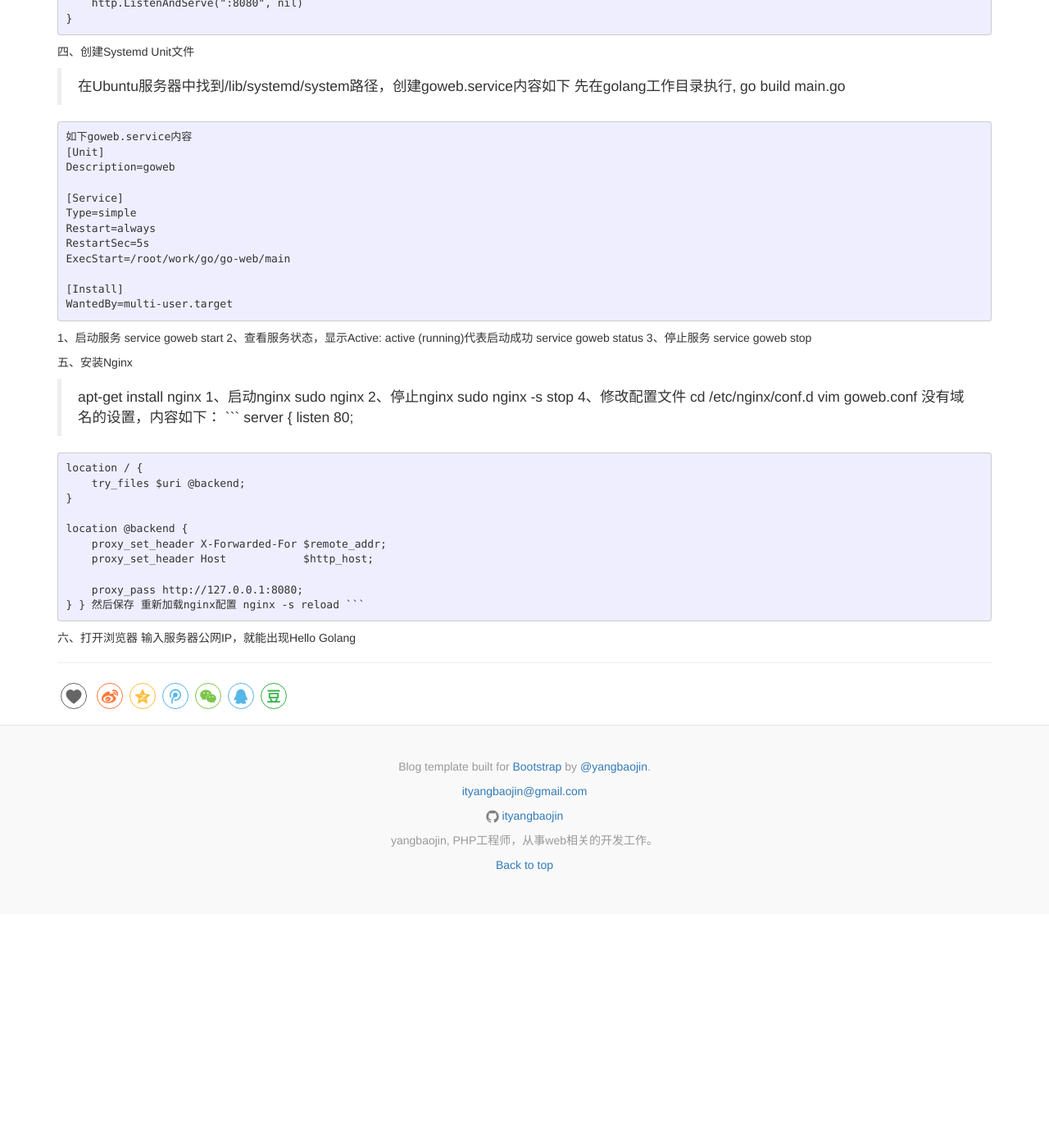
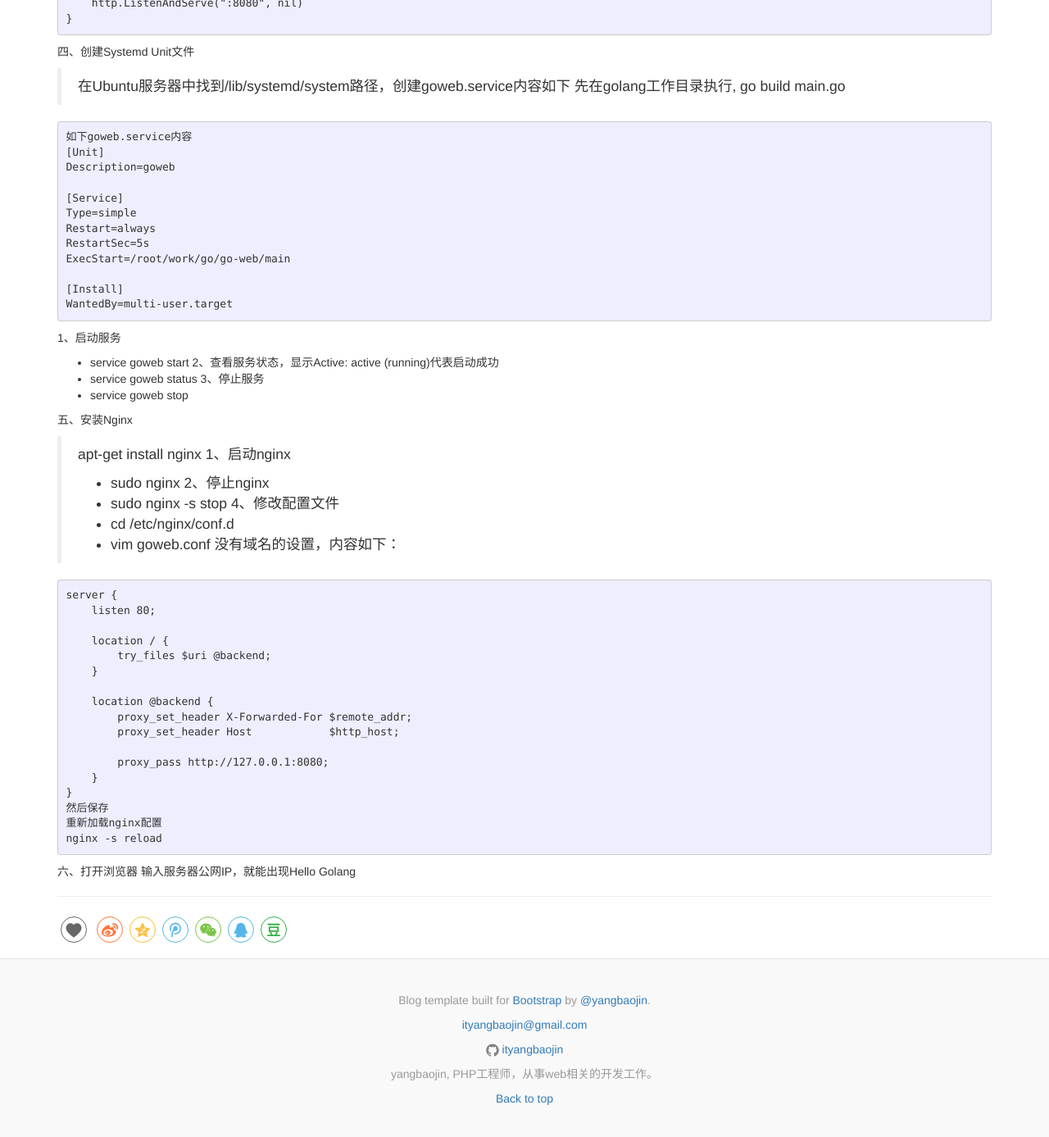
Before and after one commit to ityangbaojin/ityangbaojin.github.io, a Jekyll site: the page built from _posts/2020-07-17-ubuntu-go-web.md, in a window 1280 px wide and 1400 px high, scrolled down 1285 px. Shown: the top 1387 px of the window at 82% size. Built offline with Jekyll 4.4.1, drawn with Linux system fonts in a browser that asks for light colours; comment, search, counter and statistics services are not loaded; before the commit the page ends 2400 px from its top, so only the background shows below that.

````diff
--- a/_posts/2020-07-17-ubuntu-go-web.md
+++ b/_posts/2020-07-17-ubuntu-go-web.md
@@ -72,24 +72,24 @@ WantedBy=multi-user.target
 ```
 
 1、启动服务
-service goweb start
+- service goweb start
 2、查看服务状态，显示Active: active (running)代表启动成功
-service goweb status
+- service goweb status
 3、停止服务
-service goweb stop
+- service goweb stop
 
 
 五、安装Nginx
->
-apt-get install nginx
+>apt-get install nginx
 1、启动nginx
-sudo nginx
+- sudo nginx
 2、停止nginx
-sudo nginx -s stop
+- sudo nginx -s stop
 4、修改配置文件
-cd /etc/nginx/conf.d
-vim goweb.conf
+- cd /etc/nginx/conf.d
+- vim goweb.conf
 没有域名的设置，内容如下：
+
 ```
 server {
     listen 80;
````
